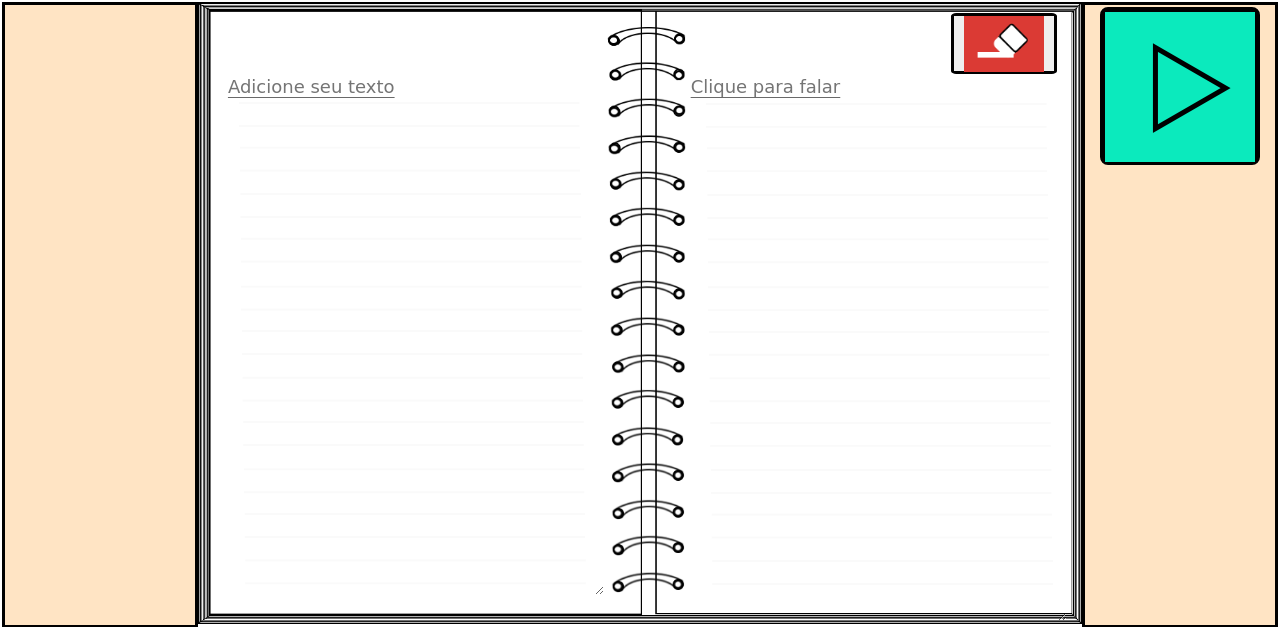
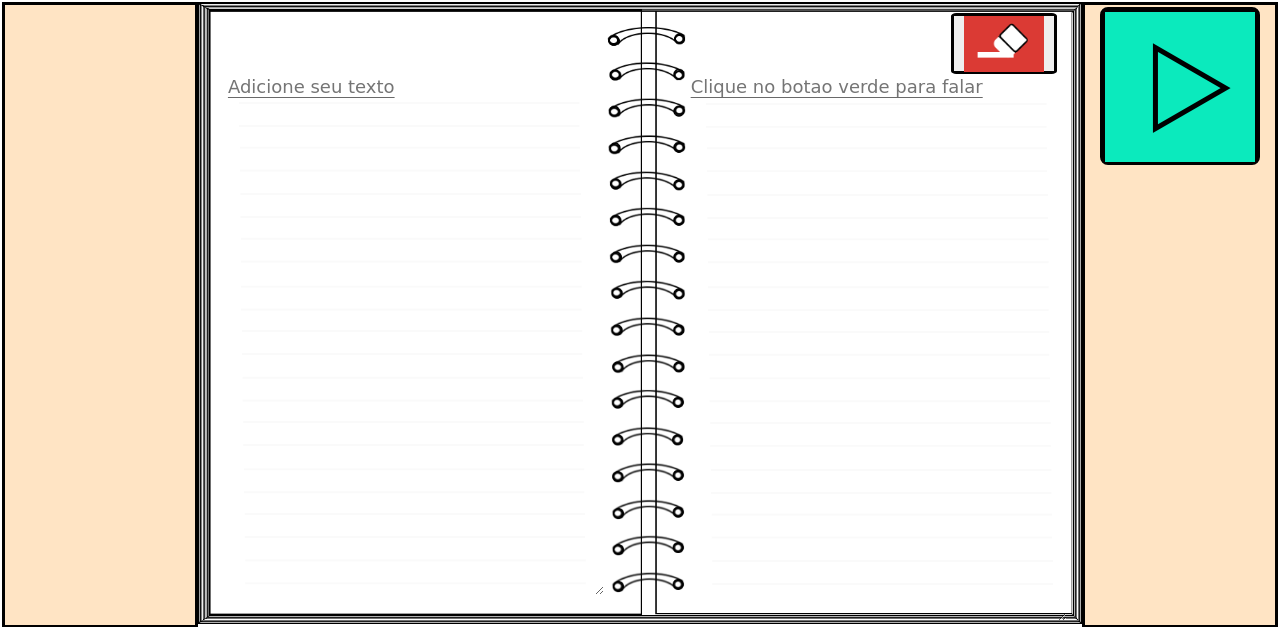
Before and after one commit to RafaelM32/pratica, a Flask app: page / in a window 1280 px wide. Shown: the top 627 px of the page. Run offline with Flask 3, Linux system fonts and the light colour scheme.

Commit message:
Alterei a chamada para clicar no botao

```diff
--- a/templates/index.html
+++ b/templates/index.html
@@ -16,7 +16,7 @@
             </div>
             <div id="folha_direita">
                 <button id="borracha"><img src="" id="imagem_do_botao_de_apagar" alt=""></button>
-                <textarea name="nenhotro" class="input_de_texto" id="output" placeholder="Clique para falar"></textarea>
+                <textarea name="nenhotro" class="input_de_texto" id="output" placeholder="Clique no botao verde para falar"></textarea>
             </div>
         </div>
     </div>
```
